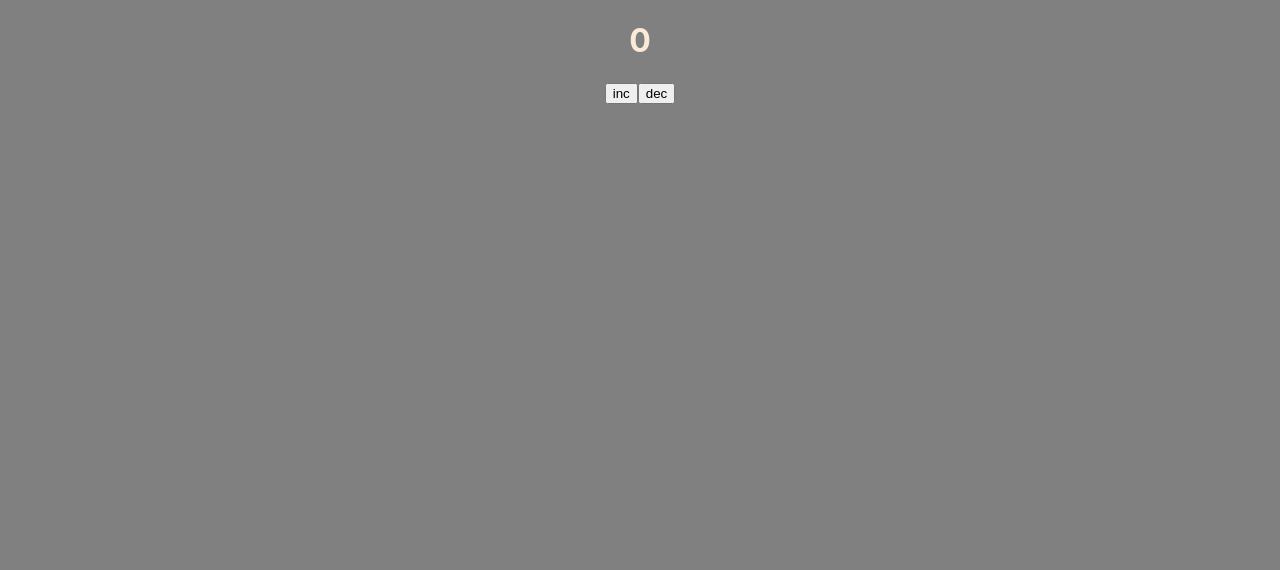
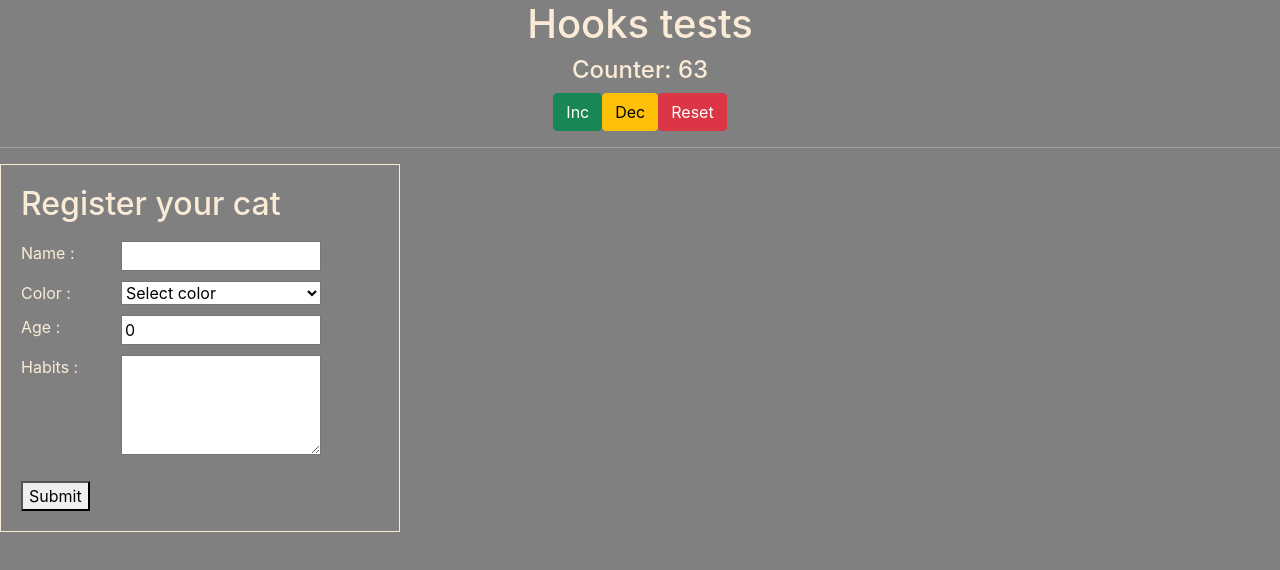
Before and after one commit to AexP999/VScodeReact, a React (Create React App) app: page / in a window 1280 px wide. Shown: the top 570 px of the page. Built offline with nearby package versions, Linux system fonts and the light colour scheme.

Commit message:
form inputs

```diff
--- a/public/index.html
+++ b/public/index.html
@@ -25,6 +25,7 @@
       Learn how to configure a non-root public URL by running `npm run build`.
     -->
     <title>React App</title>
+    <link href="https://cdn.jsdelivr.net/npm/bootstrap@5.1.0/dist/css/bootstrap.min.css" rel="stylesheet" integrity="sha384-KyZXEAg3QhqLMpG8r+8fhAXLRk2vvoC2f3B09zVXn8CA5QIVfZOJ3BCsw2P0p/We" crossorigin="anonymous">
   </head>
   <body>
     <noscript>You need to enable JavaScript to run this app.</noscript>
--- a/src/App.css
+++ b/src/App.css
@@ -6,18 +6,6 @@
   background: grey;
   color: antiquewhite;
   /* height:100% ; */
-}
-
-
-.App-logo {
-  height: 40vmin;
-  pointer-events: none;
-}
-
-@media (prefers-reduced-motion: no-preference) {
-  .App-logo {
-    animation: App-logo-spin infinite 20s linear;
-  }
 }
 
 .App-header {
@@ -31,60 +19,39 @@
   color: white;
 }
 
-.App-link {
-  color: #61dafb;
+form {
+  border: solid antiquewhite 1px;
+  padding: 20px;
+  width: 400px;
+  text-align: left;
+
 }
 
-@keyframes App-logo-spin {
-  from {
-    transform: rotate(0deg);
-  }
-  to {
-    transform: rotate(360deg);
-  }
+form label {
+  display: inline-block;
+  margin-top: 10px;
+  width: 100px;
+  vertical-align: top;
 }
 
-header{
-  display: flex;
-  justify-content: flex-start;
-  padding: 10px;
-  background: lightgoldenrodyellow;
-}
-header a {
-  padding: 10px;
+form label::before,
+form button::before {
+  content: "\A";
 }
 
-.card {
+form input, form select, form textarea {
+  /* display: inline-block; */
+  width:200px;
+  /* box-sizing: border-box; */
+  max-width: 200px;
+  margin-top: 10px;
+}
 
-  margin: 10px;
-  width: 300px;
-  padding:10px;
-  max-height: auto;
-  border: 2px solid #282c34;
-  border-radius: 15px;
-  background: deeppink;
+form button {
+  display: block;
+  margin-top: 20px;
 }
-.card p{
-  text-align: left;
-  padding-left: 15px;
+
+form textarea {
+  min-height: 100px;
 }
-.cont2{
-  display: flex;
-}
-.bt1{
-  position: absolute;
-  left: 50%;
-  top: 80%;
-}
-.cardCont{
-display: flex;
-  padding:20px;
-
-}
-.butn{
-  display: flex;
-  justify-content: center;
-}
-ul{
-  text-align: left;
-}
--- a/src/App.jsx
+++ b/src/App.jsx
@@ -2,35 +2,123 @@
 // предыдущее значение. setCounter действует асинхронно.
 //
 
-// import React, { useState } from 'react';
-// import './App.css';
+import React, { useState } from 'react';
+import './App.css';
 
-// function App (props) {
-//   const [ counter, setCounter ] = useState(0);
-//   const inc = () => {
-//     setCounter(counter + 1);
+function calculatedValue () {
+  console.log('calculatedValue');
+  return Math.trunc(Math.random() * 100);
+};
 
-//     console.log('counter inc', counter);
-//   };
-//   const dec = () => {
-//     setCounter(counter - 1);
+// const initData = [
+//   { title: 'Cold counter', dn: 50 },
+//   { title: 'Middle counter', dn: 100 },
+//   { title: 'Hot counter', dn: 150 }
+// ];
 
-//     console.log('counter dec', counter);
-//   };
-//   React.useEffect(() => {
-//     console.log('counter useEff', counter);
-//   }, [ counter ]);
-//   console.log('render');
-//   return (
-//     <div className="App">
-//       <button onClick={ dec }>dec</button>
-//       <span>{ counter }</span>
-//       <button onClick={ inc }>inc</button>
-//     </div>
-//   );
-// }
+const COLORS = [ 'black', 'white', 'red', 'grey', 'yellow' ];
 
-// export default App;
+function App () {
+
+  const [ counter, setCounter ] = useState(calculatedValue);
+  // const [ data, setData ] = useState({ ...initData });
+  const [ el, setEl ] = useState(0);
+  const [ elem, setElem ] = useState({ name: '', color: '', age: 0, habits: '' });
+
+
+  const inc = () => {
+    setCounter(prev => {
+      return prev + 1;
+    }
+    );
+
+  };
+
+  const dec = () => {
+    setCounter(counter - 1);
+  };
+
+  const reset = () => {
+    const counter = calculatedValue;
+    setEl(0);
+    setCounter(counter);
+    // setData('');
+  };
+
+
+  const handleElem = (name22) => {
+    return ({ target: { value } }) => {
+      setElem(prev => ({ ...prev, [ name22 ]: value }));
+    };
+
+  };
+
+  const onSubmit = async (event) => {
+    event.preventDefault();
+    try {
+      await saveFormData();
+      alert('Your registration was successfull');
+    } catch(error) {
+      alert(`Registration faied. ${ error.message }`);
+
+    }
+  };
+
+  const saveFormData = async () => {
+    const response = await fetch('api/registration', {
+      method: 'POST',
+      body: JSON.stringify(elem)
+    });
+
+    if(response.status !== 200) {
+      throw new Error(`Request failed: ${ response.status }`);
+    }
+  };
+
+
+
+  console.log('elem', elem);
+
+  console.log('render');
+  return (
+    <div className="App">
+      <h1>Hooks tests</h1>
+      <h4>Counter: { counter }</h4>
+      <button onClick={ inc } className="btn btn-success">Inc</button>
+      <button onClick={ dec } className="btn btn-warning">Dec</button>
+      <button onClick={ reset } className="btn btn-danger">Reset</button>
+
+      <hr />
+
+      <form onSubmit={ onSubmit } >
+        <h2>Register your cat</h2>
+        <label >Name :</label>
+        <input type="text" required value={ elem.name } onChange={ handleElem('name') }
+        />
+
+        <label>Color :</label>
+        <select value={ elem.color } required onChange={ handleElem('color') }>
+          <option value="">Select color</option>
+          { COLORS.map(color => <option key={ color }>{ color }</option>) }
+        </select>
+
+        <label >Age :</label>
+        <input type="number" required min='1' value={ elem.age } onChange={ handleElem('age') }
+        />
+
+        <label >Habits :</label>
+        <textarea value={ elem.habits } onChange={ handleElem('habits') }
+        />
+
+        <button type='submit'>Submit</button>
+
+      </form>
+
+    </div >
+  );
+};
+
+export default App;
 
 // // useState callback style тре використовувать якщо треба використовувать попереднє значенння.
 // // якщо setCounter юзает counter, треба
@@ -171,41 +259,41 @@
 // ====useReducer===
 // похож на useState
 
-import React from 'react';
-import './App.css';
+// import React from 'react';
+// import './App.css';
 
-const initialState = {
-  counter: 0,
-};
+// const initialState = {
+//   counter: 0,
+// };
 
-const reducer = (state, action) => {
-  switch(action.type) {
-    case 'INC_MY_COUNTER':
-      return { ...state, counter: state.counter + 1 };
-    case 'DEC_MY_COUNTER':
-      return { ...state, counter: state.counter - 1 };
-    default:
-      // throw new Error(); або так
-      return state;
-  }
-};
+// const reducer = (state, action) => {
+//   switch(action.type) {
+//     case 'INC_MY_COUNTER':
+//       return { ...state, counter: state.counter + 1 };
+//     case 'DEC_MY_COUNTER':
+//       return { ...state, counter: state.counter - 1 };
+//     default:
+//       // throw new Error(); або так
+//       return state;
+//   }
+// };
 
-function App () {
+// function App () {
 
-  const [ state, dispatch ] = React.useReducer(reducer, initialState);
+//   const [ state, dispatch ] = React.useReducer(reducer, initialState);
 
 
 
-  console.log('render');
+//   console.log('render');
 
-  return (
-    <div className="App">
-      <h1>{ state.counter }</h1>
-      <button onClick={ () => dispatch({ type: 'INC_MY_COUNTER' }) }>inc</button>
+//   return (
+//     <div className="App">
+//       <h1>{ state.counter }</h1>
+//       <button onClick={ () => dispatch({ type: 'INC_MY_COUNTER' }) }>inc</button>
 
-      <button onClick={ () => dispatch({ type: 'DEC_MY_COUNTER' }) }>dec</button>
-    </div>
-  );
-}
+//       <button onClick={ () => dispatch({ type: 'DEC_MY_COUNTER' }) }>dec</button>
+//     </div>
+//   );
+// }
 
-export default App;
+// export default App;
```
